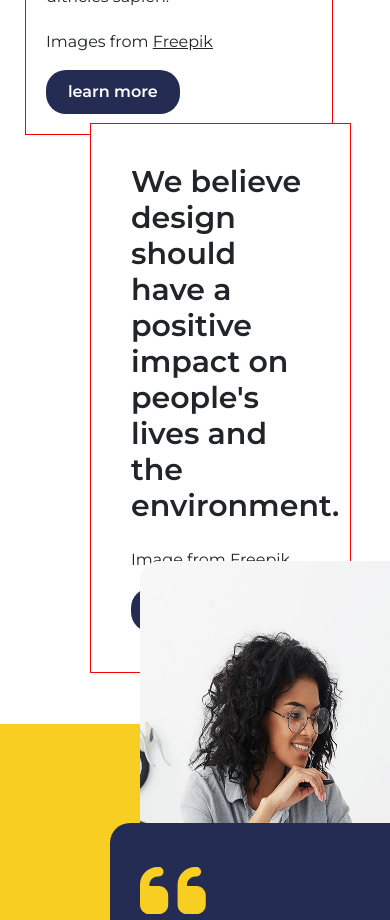
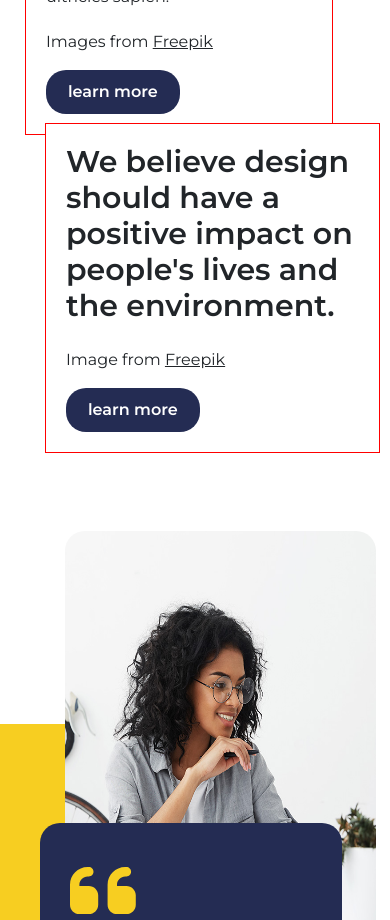
Before and after one commit to tharanga270/companysite, a React (Create React App) app: page / in a window 390 px wide. Shown: the part 6140-7060 px from the top of the page. Built offline with nearby package versions, Linux system fonts and the light colour scheme.

Commit message:
33 commit

```diff
--- a/src/media.css
+++ b/src/media.css
@@ -664,4 +664,19 @@
     left: 25px;
   }
   /*embedded architecture content*/
+
+  /*comment section*/
+  .comment-right-cont {
+    left: 45px;
+    width: 86%;
+    padding: 20px;
+  }
+  .comment-imaga1 {
+    left: 65px;
+    top: -45%;
+  }
+  .comment-div {
+    left: 40px;
+  }
+  /*comment section*/
 }
```
